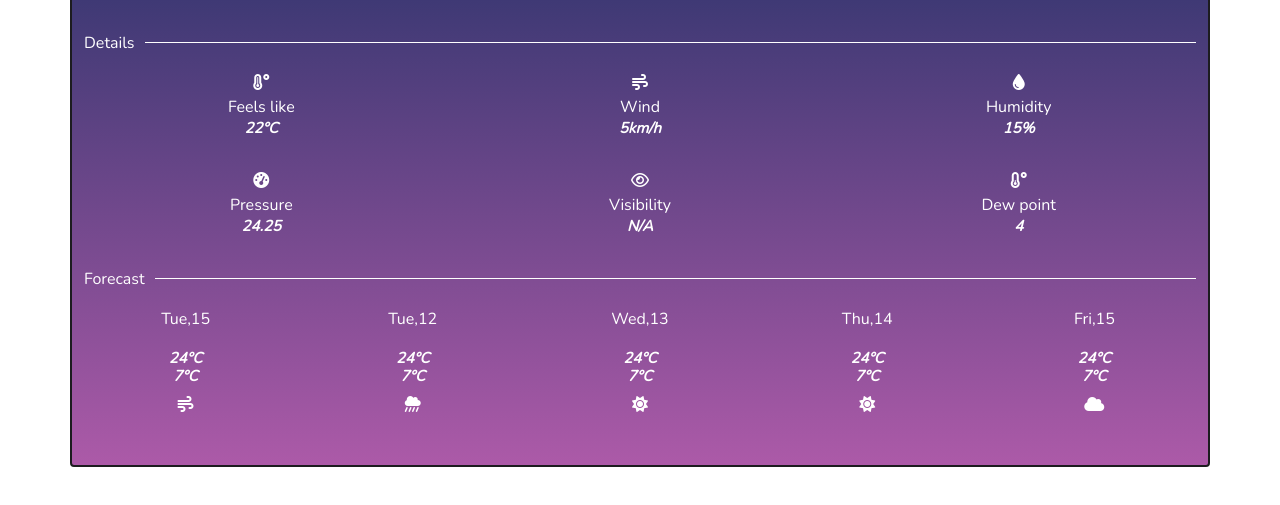
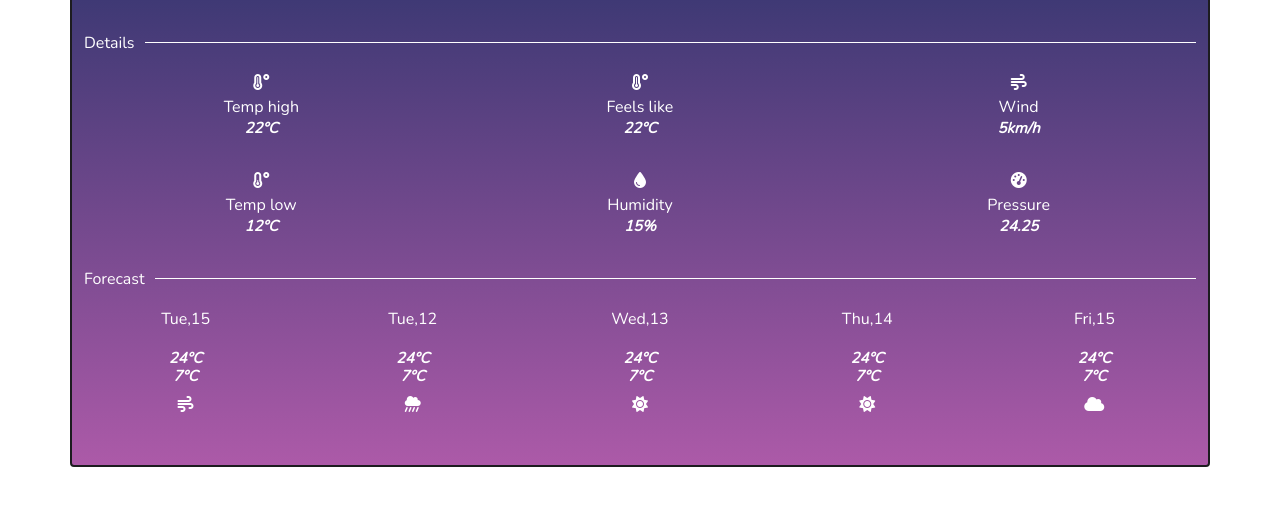
Before and after one commit to evernow19/weatherCreativeApp, a plain HTML site: page index.html in a window 1280 px wide. Shown: the part 245-750 px from the top of the page. Drawn offline with nearby package versions, Linux system fonts and the light colour scheme.

Commit message:
updated js and added id

```diff
--- a/index.html
+++ b/index.html
@@ -17,19 +17,24 @@
   <div class="container ">
     <form id="search-form">
       <input type="search" placeholder="search" id="input-form" />
-      <button type="button" class="btn btn-secondary btn-sm">Current</button>
+      <button type="button" class="btn btn-secondary btn-sm" id="current-location-button">Current</button>
   </form>
 
   <h2>Chicago</h2>
   <h6>Mon, Dec 10</h6>
 <h1><span id="temperature">23°C</span>
-   <i class="fas fa-sun"></i>
+   <i class="fas fa-sun" id="main-icon"></i>
   <span id="description">Sunny</span>
 </h1>
 <br/>
 <br/>
 <p class="break-line">Details</p>
   <div class="row row-cols-3">
+    <div class="col">
+      <i class="fas fa-temperature-high"></i><br/>
+      Temp high
+      <h5 id="high-temp-first-day"> 22°C </h5>
+    </div>
     <div class="col">
       <i class="fas fa-temperature-high"></i><br/>
       Feels like
@@ -42,6 +47,13 @@
       <h5 id="wind"> 5km/h </h5>
     </div>
     <div class="col">
+      <br/>
+      <i class="fas fa-temperature-low"></i><br/>
+      Temp low
+      <h5 id="low-temp-first-day"> 12°C </h5>
+    </div>
+    <div class="col">
+      <br/>
       <i class="fas fa-tint"></i>
       <br/>Humidity
       <h5 id="humidity"> 15% </h5>
@@ -52,19 +64,7 @@
       <br/>Pressure
       <h5 id="pressure"> 24.25 </h5>
     </div>
-    <div class="col">
-      <br/>
-      <i class="far fa-eye"></i>
-      <br/>Visibility
-      <h5> N/A </h5>
     </div>
-    <div class="col">
-      <br/>
-      <i class="fas fa-temperature-low"></i>
-      <br/>Dew point
-      <h5> 4 </h5>
-    </div>
-</div>
 <br/>
 <p class="break-line">Forecast</p>
   <div class="row row-cols-5">
```
